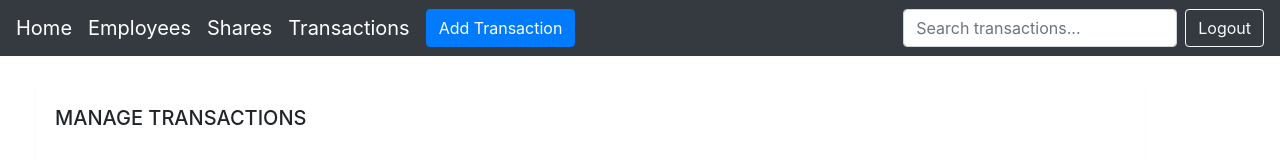
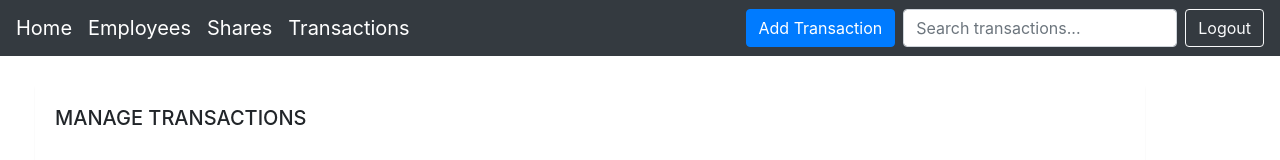
Before and after one commit to OksanaNeshkova/Investments_app_frontend, an Angular app: page /transaction in a window 1280 px wide. Shown: the top 160 px of the page. Built offline with nearby package versions, Linux system fonts and the light colour scheme; no server answers.

Commit message:
add buttons aligned to the right

```diff
--- a/src/app/employee/employee.component.html
+++ b/src/app/employee/employee.component.html
@@ -24,13 +24,14 @@
     </button>
 
     <div class="collapse navbar-collapse" id="navbarColor02">
-        <ul class="navbar-nav mr-auto">
+        <ul class="navbar-nav ml-auto">
             <li class="nav-item active">
-                <button type="button" class="btn btn-primary" data-toggle="modal" data-target="#addEmployeeModal">
+                <button type="button" class="btn btn-primary mr-2" data-toggle="modal" data-target="#addEmployeeModal">
                     Add Employee
                 </button>
             </li>
         </ul>
+
 
         <form class="form-inline my-2 my-lg-0">
             <input type="search" (ngModelChange)="searchEmployees(key.value)" #key="ngModel" ngModel name="key"
--- a/src/app/share/share.component.css
+++ b/src/app/share/share.component.css
@@ -75,3 +75,7 @@ body{
 .navbar {
     margin-left: 0px; /* Adjust the margin as needed */
 }
+
+.navbar2 {
+    margin-right: 0px; /* Adjust the margin as needed */
+}
--- a/src/app/share/share.component.html
+++ b/src/app/share/share.component.html
@@ -23,18 +23,20 @@
     </button>
 
     <div class="collapse navbar-collapse" id="navbarColor02">
-        <ul class="navbar-nav mr-auto">
+        <ul class="navbar-nav ml-auto">
             <li class="nav-item active">
-                <button type="button" class="btn btn-primary" data-toggle="modal" data-target="#addShareModal">
+                <button type="button" class="btn btn-primary mr-2" data-toggle="modal" data-target="#addShareModal">
                     Add Share
                 </button>
             </li>
+            <li class="nav-item">
+                <form class="form-inline my-0 my-lg-0 mr-auto">
+                    <input type="search" (ngModelChange)="searchShares(key.value)" #key="ngModel" ngModel name="key"
+                        id="searchName" class="form-control mr-2" placeholder="Search shares..." required>
+                </form>
+            </li>
+            <button class="btn btn-outline-light my-2 my-sm-0"  (click)="logout()">Logout</button>
         </ul>
-        <form class="form-inline my-2 my-lg-0 ml-auto">
-            <input type="search" (ngModelChange)="searchShares(key.value)" #key="ngModel" ngModel name="key"
-                id="searchName" class="form-control mr-sm-2" placeholder="Search shares..." required>
-        </form>
-        <button class="btn btn-outline-light my-2 my-sm-0" (click)="logout()">Logout</button>
     </div>
 </nav>
 <!--Get all share-->
--- a/src/app/transaction/transaction.component.html
+++ b/src/app/transaction/transaction.component.html
@@ -20,15 +20,15 @@
        aria-controls="navbarColor02" aria-expanded="false" aria-label="Toggle navigation">
        <span class="navbar-toggler-icon"></span>
    </button>
-   <div class="collapse navbar-collapse" id="navbarColor02">
-      <ul class="navbar-nav mr-auto">
+   <div class="collapse navbar-collapse text-right" id="navbarColor02">
+      <ul class="navbar-nav ml-auto">
         <li class="nav-item active">
-              <button type="button" class="btn btn-primary" data-toggle="modal" data-target="#addTransactionModal">
+          <button type="button" class="btn btn-primary mr-2" data-toggle="modal" data-target="#addTransactionModal">
             Add Transaction
           </button>
         </li>
       </ul>
-       <form class="form-inline my-2 my-lg-0 ml-auto">
+      <form class="form-inline my-2 my-lg-0">
         <input
           type="search"
           [(ngModel)]="searchKey"
@@ -40,7 +40,7 @@
           required
         >
       </form>
-       <button class="btn btn-outline-light my-2 my-sm-0"  (click)="logout()">Logout</button>
+      <button class="btn btn-outline-light my-2 my-sm-0" (click)="logout()">Logout</button>
     </div>
   </nav>
   <!--Get all transactions-->
```
Lines whose indentation alone changed are shown as unchanged.
